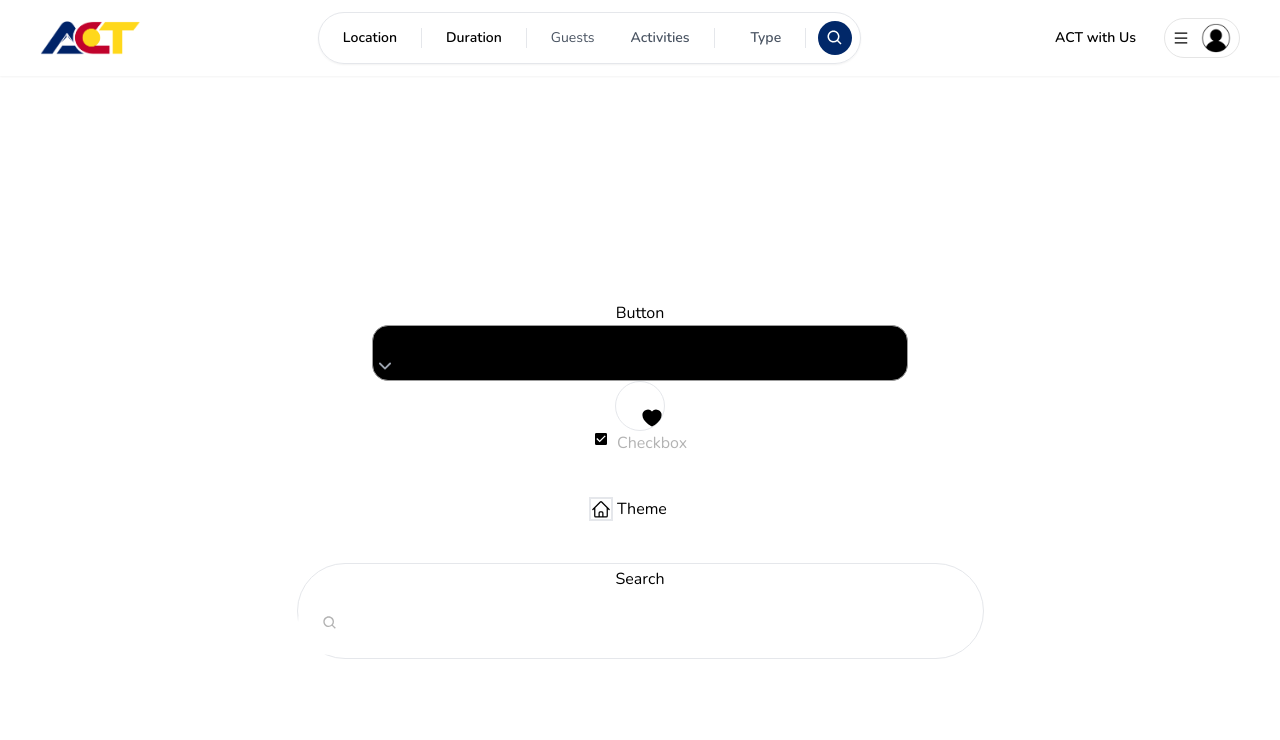
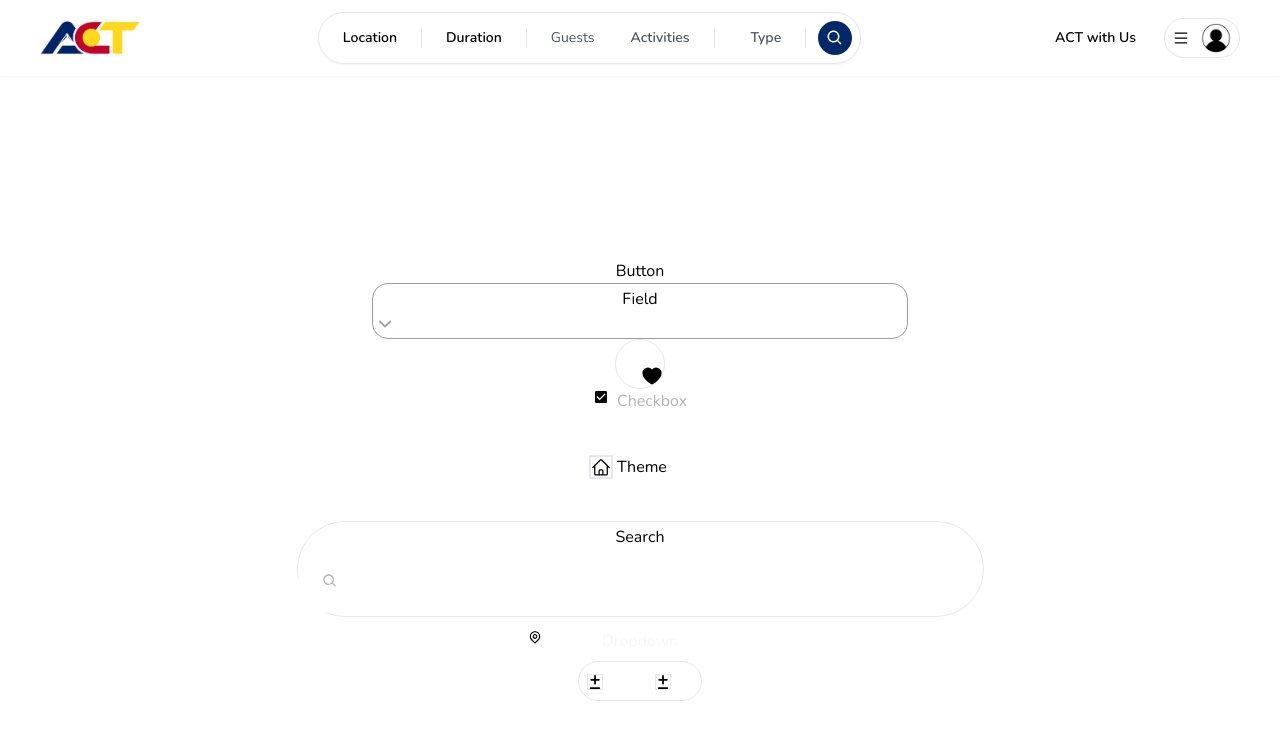
Before and after one commit to ACTOTA/actotaFront, a Next.js app: page /components in a window 1280 px wide. Shown: the top 740 px of the page. Built offline with nearby package versions, Linux system fonts and the light colour scheme; no server answers.

Commit message:
Working on the components

```diff
--- a/app/components/figma/Chip.tsx
+++ b/app/components/figma/Chip.tsx
@@ -1,8 +1,11 @@
+import { FaPlusMinus } from "react-icons/fa6";
+
 export default function Chip() {
     return (
-        <div className="flex items-center gap-2">
-            <div className="w-4 h-4 rounded-full bg-gray-300"></div>
-            <span>Chip</span>
+        <div className="flex text-center w-[124px] h-[40px] rounded-[200px] border-[1px] py-[12px] px-[8px] gap-[8px] translucent-black50">
+            <FaPlusMinus className="border-[1.5px] neutral-06" />
+            <span className="w-[36px] h-[24px] text-neutral-06">Chip</span>
+            <FaPlusMinus className="border-[1.5px] neutral-06" />
         </div>
     )
 }
--- a/app/components/figma/DropdownMenu.tsx
+++ b/app/components/figma/DropdownMenu.tsx
@@ -2,11 +2,9 @@ import { RiMapPinLine } from 'react-icons/ri';
 
 export default function Dropdownmenu() {
     return (
-        <div className="flex items-center gap-2">
-            <div className="w-[226px] h-[44px] gap-[12px] rounded-[8px] top-[124px] left-[40px] flex py-[12px] px-[0px]">
-                <RiMapPinLine className='border-[1.25px] border-neutral-06'/>
-                <span className="text-neutral-05 w-[170px] h-[20px] text-center">Dropdown</span>
-            </div>
+        <div className="w-[226px] h-[44px] gap-[12px] rounded-[8px] top-[124px] left-[40px] flex py-[12px] px-[0px] translucent-black30">
+            <RiMapPinLine className='border-[1.25px] border-neutral-06' />
+            <span className="text-neutral-05 w-[170px] h-[20px] text-center">Dropdown</span>
         </div>
     )
 }
--- a/app/components/page.ts
+++ b/app/components/page.ts
@@ -7,6 +7,8 @@ import FavButton from "./figma/FavButton";
 import React from "react";
 import Theme from "./figma/Theme";
 import Search from "./figma/Search";
+import Dropdownmenu from "./figma/DropdownMenu";
+import Chip from "./figma/Chip";
 
 
 const Components = () => {
@@ -22,7 +24,9 @@ const Components = () => {
 		FavButton(),
 		Checkbox({ children: "Checkbox", checked: true}),
 		Theme({ children: "Theme" }),
-		Search({ children: "Search" })])
+		Search({ children: "Search" }),
+		Dropdownmenu(),
+		Chip()])
 	)
 
 }
--- a/app/globals.css
+++ b/app/globals.css
@@ -111,7 +111,11 @@ body,
 }
 
 .translucent-black30 {
-  background-color: #000000;
+  background-color: linear-gradient(180deg, #000000 30%);
+}
+
+.translucent-black50 {
+  background-color: linear-gradient(180deg, #000000 50%);
 }
 
 .translucent-white20 {
```
